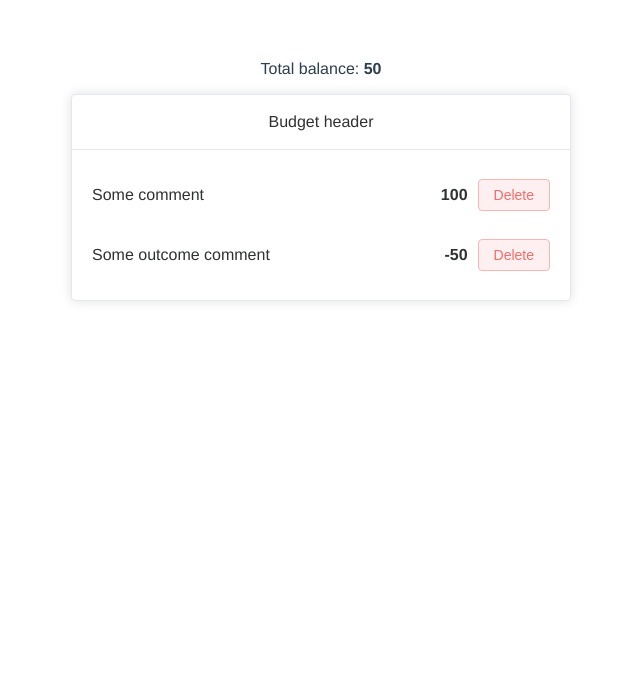
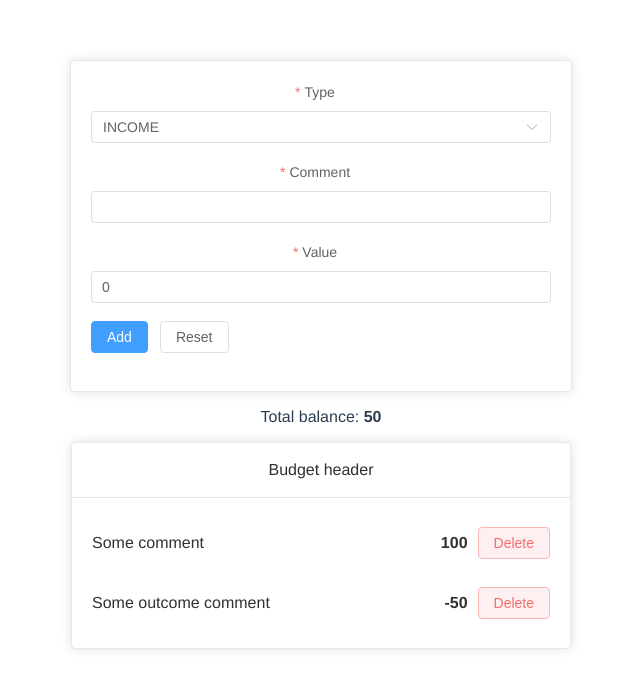
Before and after one commit to Fintisov/Budget, a Vue app: page / in a window 1280 px wide. Shown: the top 688 px of the page, without its empty margins (319-959 px from the left). Built offline with nearby package versions, Linux system fonts and the light colour scheme; the HTML template or start-up script is replaced by a standard one.

Commit message:
add | completed new component 'Form item' - added ability add data for list

```diff
--- a/package.json
+++ b/package.json
@@ -27,8 +27,7 @@
       "node": true
     },
     "extends": [
-      "plugin:vue/vue3-essential",
-      "eslint:recommended"
+      "plugin:vue/vue3-essential"
     ],
     "parserOptions": {
       "parser": "@babel/eslint-parser"
--- a/src/App.vue
+++ b/src/App.vue
@@ -1,20 +1,20 @@
 <template>
+  <FormItem @submit-form="addNewFiledToList"/>
   <TotalBalance :total='totalBalance'/>
-  <BudgetList
-      :list='list'
-      @delete-item="deleteListItem"
-  />
+  <BudgetList :list='list' @delete-item="onDeleteListItem"/>
 </template>
 
 <script>
 import BudgetList from "@/components/BudgetList.vue";
 import TotalBalance from "@/components/TotalBalance.vue";
+import FormItem from "@/components/FormItem.vue";
 
 export default {
   name: 'App',
   components: {
     BudgetList,
-    TotalBalance
+    TotalBalance,
+    FormItem,
   },
   data: () => ({
     list: {
@@ -30,7 +30,7 @@ export default {
         comment: 'Some outcome comment',
         id: 2
       }
-    }
+    },
   }),
   computed: {
     totalBalance() {
@@ -45,8 +45,33 @@ export default {
     }
   },
   methods: ({
-    deleteListItem(value) {
+    onDeleteListItem(value) {
       delete this.list[value]
+    },
+
+    addNewFiledToList(dataForm) {
+      const MAX_NUMBER_ID = 10;
+      const createId = () => Math.floor(Math.random() * MAX_NUMBER_ID);
+      let newId = createId();
+      const idList = Object.keys(this.list);
+
+      console.log(dataForm)
+
+      // Check max length
+      if (idList.length >= MAX_NUMBER_ID) {
+        alert('max length');
+        return;
+      }
+
+      // Check free id in the list
+      while (idList.includes(`${newId}`)) {
+        newId = createId();
+      }
+
+      this.list[newId] = {
+        ...dataForm,
+        id: newId
+      };
     }
   })
 }
--- /dev/null
+++ b/src/components/FormItem.vue
@@ -0,0 +1,78 @@
+<template>
+  <el-card class="card-form">
+    <el-form
+        :model="formData"
+        :rules="rules"
+        ref="formRef"
+        label-position="top"
+    >
+      <el-form-item label="Type" prop="type">
+        <el-select
+            v-model="formData.type"
+            placeholder="please select type"
+        >
+          <el-option label="Income" value="income"/>
+          <el-option label="Outcome" value="outcome"/>
+        </el-select>
+      </el-form-item>
+
+      <el-form-item label="Comment" prop="comment">
+        <el-input v-model="formData.comment"/>
+      </el-form-item>
+
+      <el-form-item label="Value" prop="value">
+        <el-input v-model.number="formData.value"/>
+      </el-form-item>
+
+      <el-form-item>
+        <el-button type="primary" @click="onSubmit">Add</el-button>
+        <el-button @click="resetForm">Reset</el-button>
+      </el-form-item>
+    </el-form>
+  </el-card>
+</template>
+
+<script>
+export default {
+  name: 'FormItem',
+  emits: ['submitForm'],
+  data: () => ({
+    formData: {
+      type: 'INCOME',
+      comment: '',
+      value: 0
+    },
+    rules: {
+      type: [{required: true, message: 'Please select type', trigger: 'blur'}],
+      comment: [{required: true, message: 'Please input comment', trigger: 'change',}],
+      value: [
+        {required: true, message: 'Please input comment', trigger: 'change',},
+        {type: 'number', message: 'Type in the input must be number', trigger: 'change',}
+      ]
+    }
+  }),
+  methods: ({
+    async onSubmit() {
+      const form = this.$refs.formRef;
+      await form.validate((isValid, fields) => {
+        if (isValid) {
+          this.$emit('submitForm', {...this.formData});
+        } else {
+          console.log("Error: ",fields)
+        }
+      });
+
+    },
+    resetForm() {
+    }
+  })
+}
+</script>
+
+<style scoped>
+.card-form {
+  max-width: 500px;
+  width: 100%;
+  margin: 0 auto;
+}
+</style>
--- /dev/null
+++ b/src/shared/util.js
@@ -0,0 +1,3 @@
+export const seyHello = () => {
+  alert("hello world")
+}
```
